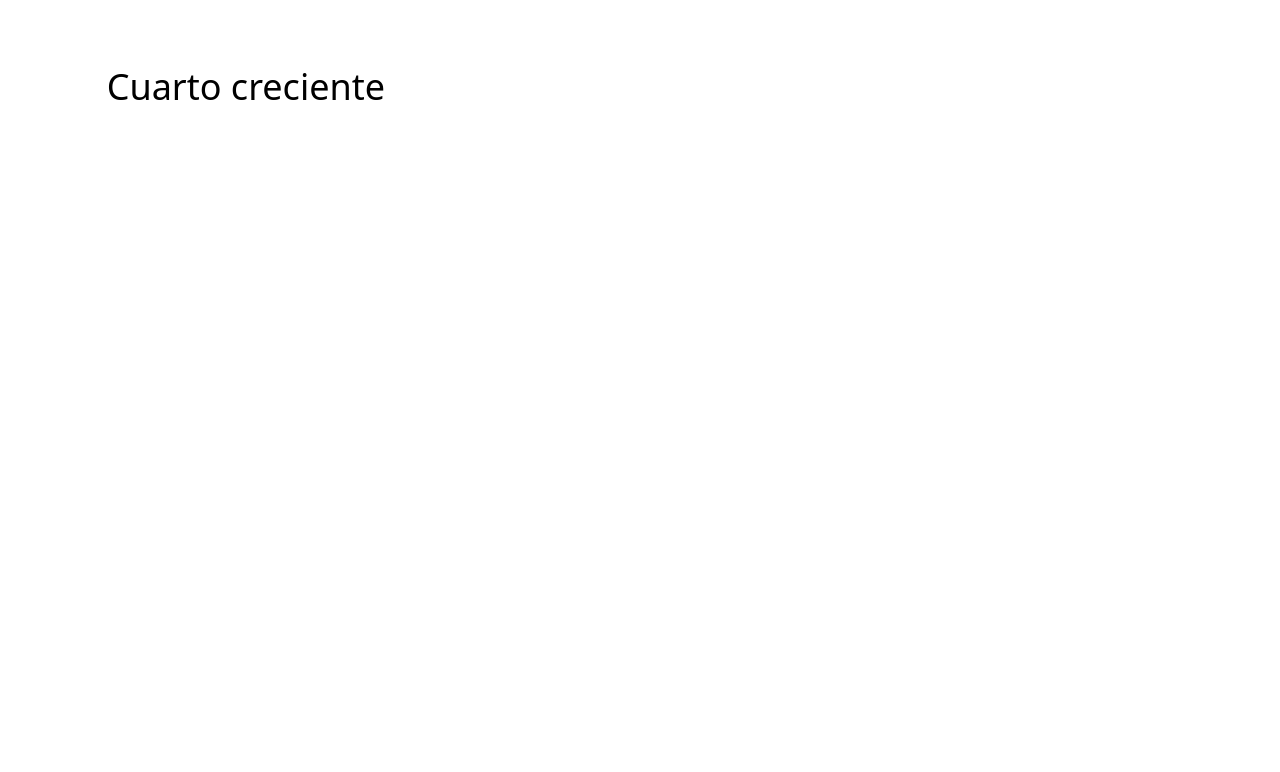
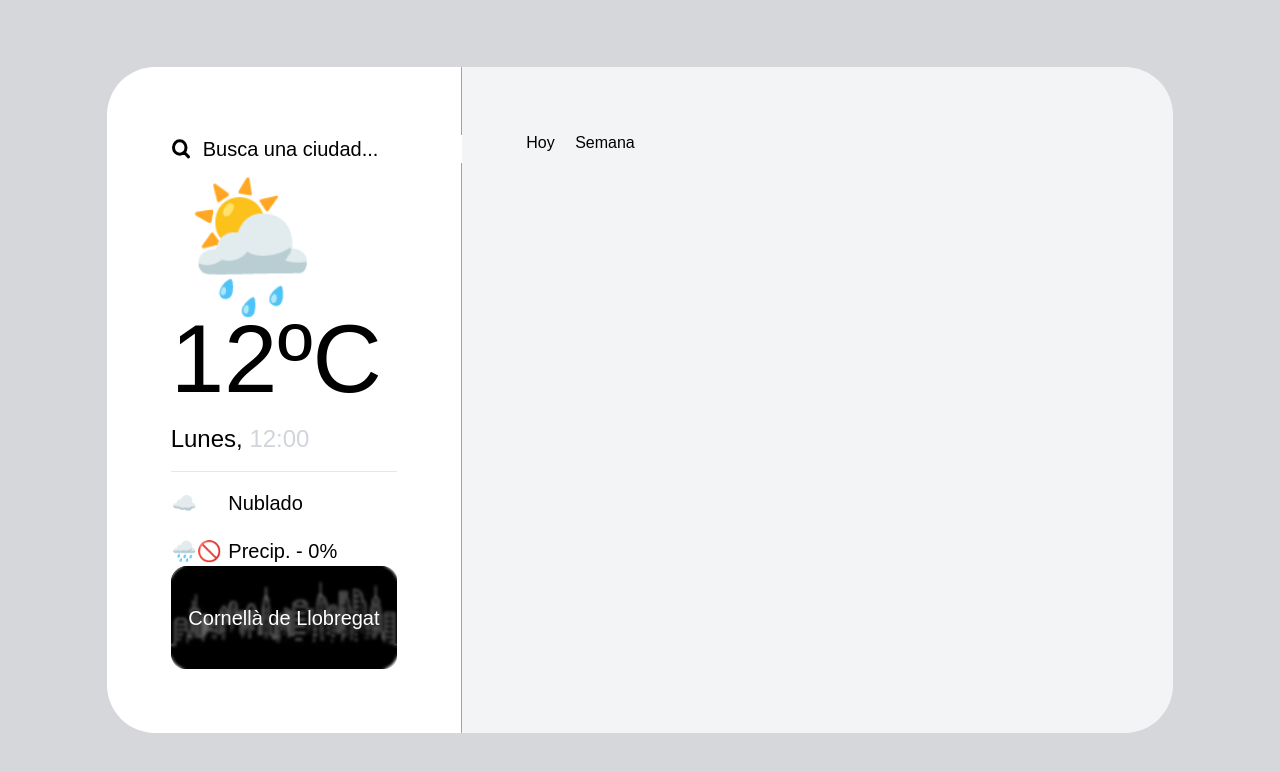
Before and after one commit to PauR03/Weather, a plain HTML site: page src/index.html in a window 1280 px wide. Drawn offline with nearby package versions, Linux system fonts and the light colour scheme; a web font is replaced by a local one.

Commit message:
Continuamos con el frontend

```diff
--- a/src/index.html
+++ b/src/index.html
@@ -6,7 +6,6 @@
     <meta name="viewport" content="width=device-width, initial-scale=1.0">
     <title>Weather by Pau Rius</title>
 
-    <link rel="stylesheet" href="style.css">
     <script src="script.js"></script>
 
     <link rel="preconnect" href="https://fonts.googleapis.com">
@@ -16,12 +15,95 @@
         rel="stylesheet">
 
     <script src="https://cdn.tailwindcss.com"></script>
-    <script src="./../tailwind.config.js"></script>
+    <script src="./tailwindConfiguration.js"></script>
 </head>
 
 <body class="font-iSans h-screen m-0 p-0 bg-bodyBg flex items-center justify-center">
-    <main class="w-5/6 h-5/6 bg-white rounded-6xl">
-        <h1 class="text-4xl">Cuarto creciente</h1>
+    <main class="w-5/6 h-5/6 rounded-6xl flex overflow-hidden">
+        <section class="w-1/3 h-full p-16 bg-white border-r border-r-neutral-400
+                        flex flex-col justify-between">
+            <!-- LOCATION OPTIONS -->
+            <div class="flex items-center justify-between">
+                <form id="formSearchCity" class="flex flex-row items-center">
+                    <label for="searchCity" class="mr-3 cursor-pointer">
+                        <img src="/public/search.svg" alt="Imagen de Lupa" class="max-w-none">
+                    </label>
+                    <input type="text" id="searchCity" placeholder="Busca una ciudad..."
+                        class="text-black text-xl outline-none placeholder:text-black">
+                </form>
+                <button class="p-2 bg-gray-100 rounded-full">
+                    <img src="/public/location.svg" alt="Imagen de Ubicación" class="max-w-none">
+                </button>
+            </div>
+
+            <!-- LOCATION WEATHER -->
+            <div class="mt-4 flex flex-col">
+                <!-- WEATHER ICON -->
+                <span id="weatherIcon" class="text-9xl">
+                    🌦️
+                </span>
+
+                <!-- WEATHER ºC -->
+                <span id="temperature" class="text-8xl">
+                    12ºC
+                </span>
+
+                <!-- DAY AND TIME -->
+                <div class="text-2xl mt-4">
+                    <span id="day">
+                        Lunes,
+                    </span>
+                    <span id="time" class="text-gray-300">
+                        12:00
+                    </span>
+                </div>
+                <hr class="my-4">
+
+                <table class="table-auto w-full text-xl">
+                    <tbody>
+                        <!-- SKY CONDITION -->
+                        <tr>
+                            <td class="w-1/4 min-w-14">
+                                ☁️
+                            </td>
+                            <td>
+                                Nublado
+                            </td>
+                        </tr>
+                        <!-- WEATHER PRECIPITATION -->
+                        <tr class="h-12 align-bottom">
+                            <td class="w-1/4 min-w-14">
+                                🌧️🚫
+                            </td>
+                            <td>
+                                Precip. - 0%
+                            </td>
+                        </tr>
+                    </tbody>
+                </table>
+            </div>
+            <div class="w-full h-40 rounded-2xl relative
+                    bg-city bg-center bg-cover align-bottom">
+
+                <!-- Blur for only background image -->
+                <div class="rounded-2xl absolute inset-0 bg-opacity-50 backdrop-filter backdrop-blur-[1.5px]"></div>
+                <span id="cityName"
+                    class="w-full h-full text-xl text-white text-center absolute flex items-center justify-center">
+                    Cornellà de Llobregat
+                </span>
+            </div>
+        </section>
+        <section class="w-2/3 h-full p-16 bg-gray-100">
+            <!-- HEADER -->
+            <div class="">
+                <span class="cursor-pointer">
+                    Hoy
+                </span>
+                <span class="ml-4 cursor-pointer">
+                    Semana
+                </span>
+            </div>
+        </section>
     </main>
 </body>
 
--- /dev/null
+++ b/src/tailwindConfiguration.js
@@ -0,0 +1,19 @@
+tailwind.config = {
+    theme: {
+        extend: {
+            fontFamily: {
+                iSans: ['Inria Sans', 'sans-serif']
+            },
+            colors: {
+                bodyBg: '#D6D7DA',
+                xd: "#F6F6F8"
+            },
+            borderRadius: {
+                '6xl': '3rem'
+            },
+            backgroundImage: {
+                'city': "url('/public/city.webp')"
+            }
+        }
+    }
+}
```
Also changed, not shown: src/style.css (deleted, +0 -7 lines), public/city.webp (added), public/location.svg (added), public/search.svg (added), 1 other file.
